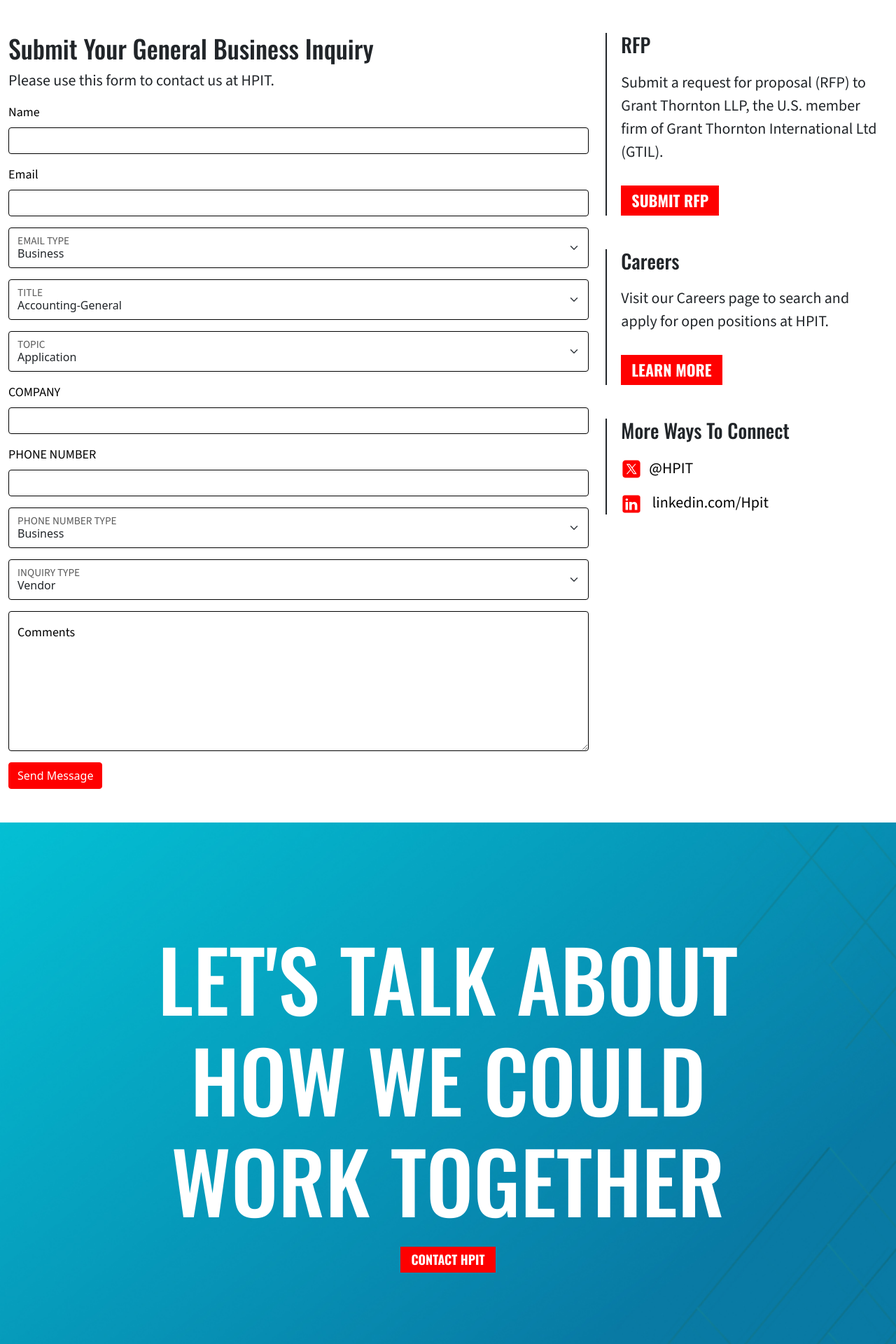
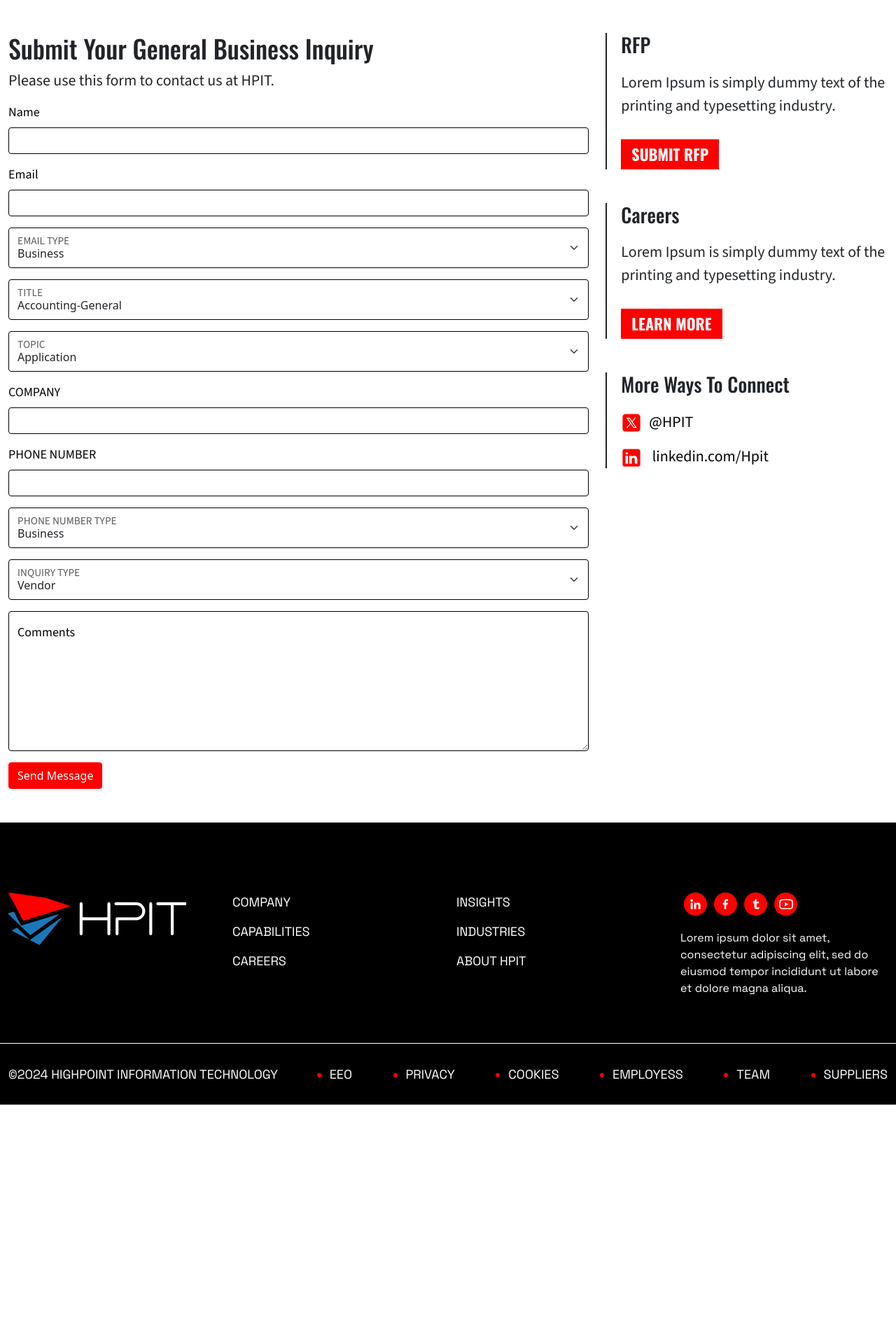
Before and after one commit to usamadae/johen-ee, a PHP site: page /contact-us.php in a window 1280 px wide. Shown: the part 859-2779 px from the top of the page at 70% size. After the commit the page ends 2437 px from the top, so only its background shows below. Run offline with PHP 8.4, Linux system fonts and the light colour scheme; some libraries are stand-ins or nearby versions.

Commit message:
dasasdasd

```diff
--- a/contact-us.php
+++ b/contact-us.php
@@ -186,13 +186,13 @@
                 <div class="col-lg-4">
                 <div class="team-socail">
                         <h5>RFP</h5>
-                        <p>Submit a request for proposal (RFP) to Grant Thornton LLP, the U.S. member firm of Grant Thornton International Ltd (GTIL).</p>
+                        <p>Lorem Ipsum is simply dummy text of the printing and typesetting industry.</p>
 
                         <a class="defaultBtn mt-3 text-white" href="#">Submit RFP</a>
                     </div>
                     <div class="team-socail mt-5">
                         <h5>Careers</h5>
-                        <p>Visit our Careers page to search and apply for open positions at HPIT.</p>
+                        <p>Lorem Ipsum is simply dummy text of the printing and typesetting industry.</p>
 
                         <a class="defaultBtn mt-3 text-white" href="careers.php">Learn More</a>
                     </div>
@@ -226,20 +226,7 @@
 
 
 
-    <section class="ctaSec">
-        <div class="container">
-            <div class="row">
-                <div class="col-md-9 m-auto text-center">
-                    <h3>
-                        Let's Talk About
-                        How We Could Work
-                        Together
-                    </h3>
-                    <a class="defaultBtn mt-3" href="#">CONTACT HPIT</a>
-                </div>
-            </div>
-        </div>
-    </section>
+
     <?php include 'components/footer.php'; ?>
     <?php include 'layouts/body.php'; ?>
 </body>
--- a/partnership.php
+++ b/partnership.php
@@ -44,6 +44,7 @@
             <div class="row">
                 <h2 class="sectionHead">Strategic <span>Partners
                 </span></h2>
+                <p class="text-center">Lorem Ipsum is simply dummy text of the printing and typesetting industry. Lorem Ipsum has been the industry's standard dummy text ever since  Lorem Ipsum has been the industry's standard dummy text ever since</p>
                 <div class="row mt-5" bis_skin_checked="1">
                         <div class="col-lg-6" bis_skin_checked="1">
                             <div class="teamcontent" bis_skin_checked="1">
@@ -136,6 +137,7 @@
             <div class="row">
                 <h2 class="sectionHead">Our Technology  <span>Alliance Partners
                 </span></h2>
+                <p class="text-center">Lorem Ipsum is simply dummy text of the printing and typesetting industry. Lorem Ipsum has been the industry's standard dummy text ever since  Lorem Ipsum has been the industry's standard dummy text ever since</p>
                 <div class="row mt-5" bis_skin_checked="1">
                         <div class="col-lg-6" bis_skin_checked="1">
                             <div class="teamcontent" bis_skin_checked="1">
@@ -228,6 +230,7 @@
             <div class="row">
                 <h2 class="sectionHead">Evolving <span>Technology Partner
                 </span></h2>
+                <p class="text-center">Lorem Ipsum is simply dummy text of the printing and typesetting industry. Lorem Ipsum has been the industry's standard dummy text ever since  Lorem Ipsum has been the industry's standard dummy text ever since</p>
                 <div class="row mt-5" bis_skin_checked="1">
                         <div class="col-lg-6" bis_skin_checked="1">
                             <div class="teamcontent" bis_skin_checked="1">
```
